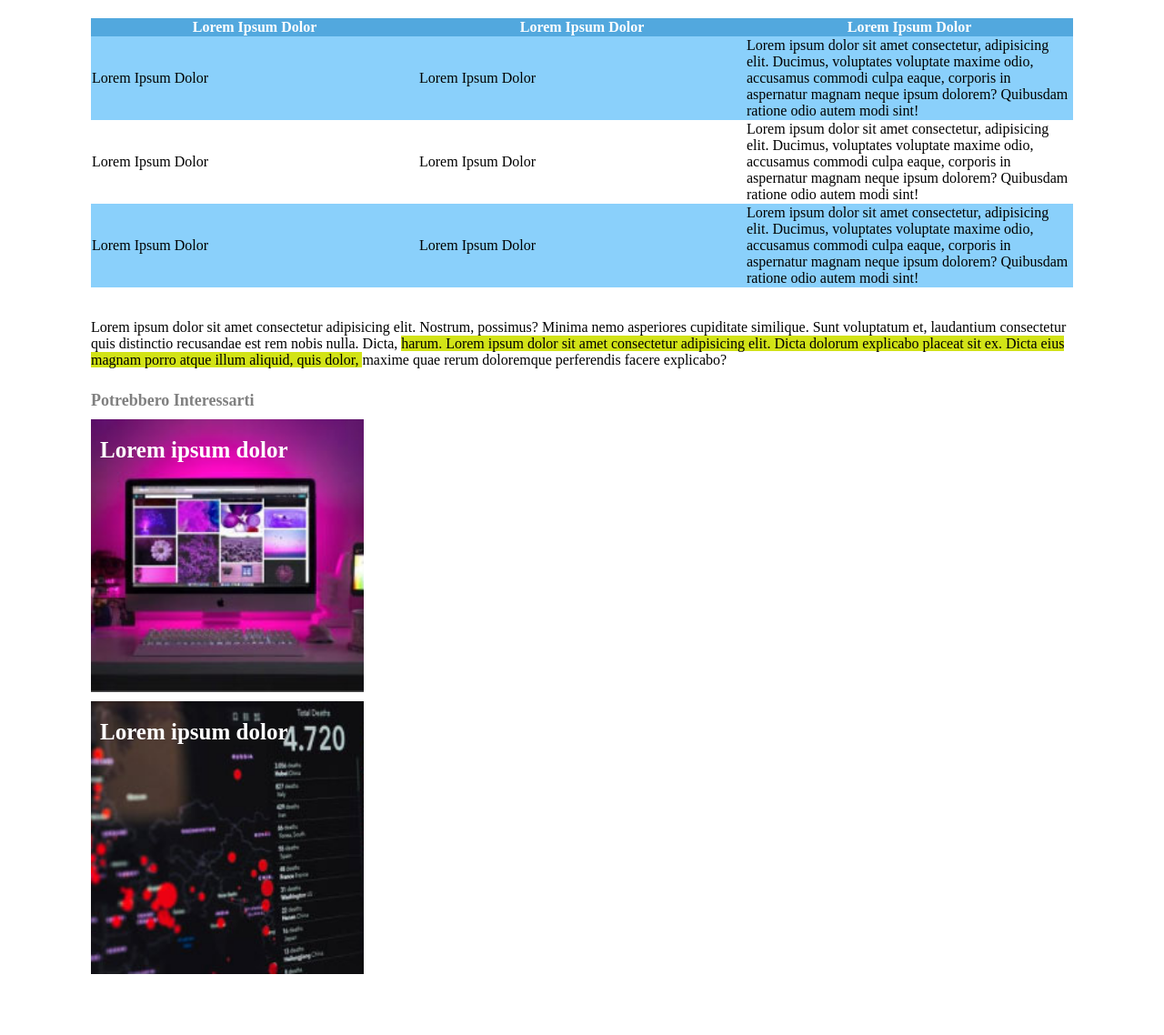
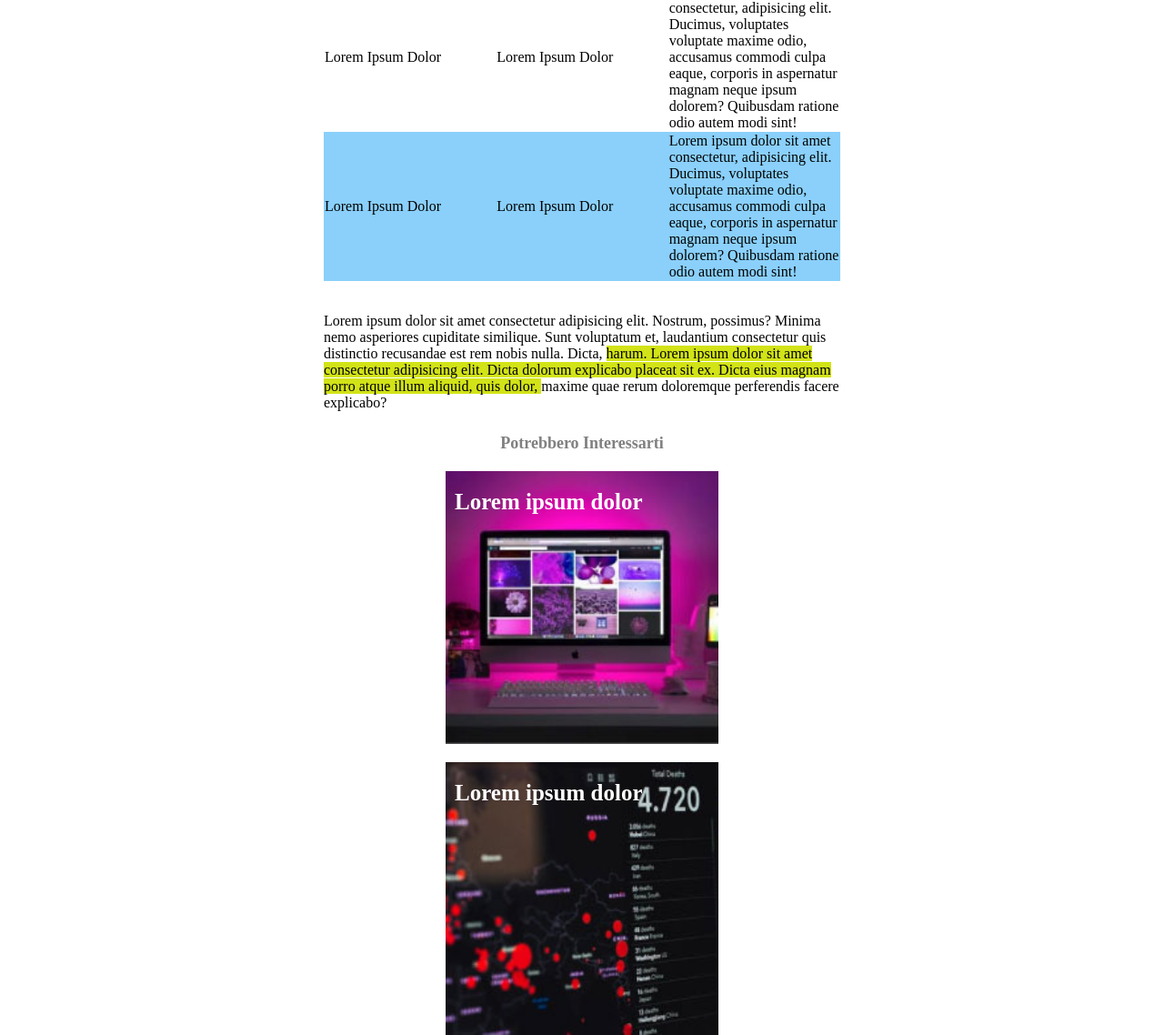
Before and after one commit to feffe17/html-css-booleaner, a plain HTML site: page index.html in a window 1280 px wide. Shown: the part 1952-3090 px from the top of the page at 91% size. Before the commit the page ends 3023 px from the top, so only its background shows below. Drawn offline with Linux system fonts and the light colour scheme.

Commit message:
modifiche per es. bonus

```diff
--- a/index.html
+++ b/index.html
@@ -4,7 +4,7 @@
     <meta charset="UTF-8">
     <meta name="viewport" content="width=device-width, initial-scale=1.0">
     <title>Document</title>
-    <link rel="stylesheet" href="./style.css">
+    <link rel="stylesheet" href="./style_bonus.css">
 
 </head>
 <body>
@@ -19,8 +19,8 @@
             <h1>Internet deve essere al servizio del "bene pubblico" : il manifesto di Tim Berners-Lee</h1>
             <h6>Scritto da <span>The Booleaners</span></h6>
             <span id="data">il 10/10/2020</span>
-            <img src="./img/tim-1.jpg" width="1000px" alt="Scott Henrichsen">
-            <img src="./img/tim-2.jpg" width="800px" alt="Paul Clarke">
+            <img src="./img/tim-1.jpg" width="100%" alt="Scott Henrichsen">
+            <img src="./img/tim-2.jpg" width="100%" alt="Paul Clarke">
             <span class="pic-desc">1st Photo: Jhon S. and James L. Knight Foundation, by Scott Henrichsen</span>
             <span class="pic-desc">2nd Photo: Wikimedia, by Paul Clarke</span>
             <br>
--- /dev/null
+++ b/style_bonus.css
@@ -0,0 +1,132 @@
+/* generici */
+*{
+    margin: 0;
+    box-sizing: border-box;
+}
+
+:root{
+    --primary : #52a8de;
+    --secondary : #8ad0fb;
+    --mark : #d2e317;
+    --note : grey;
+}
+
+body{
+    overflow-x: hidden;
+}
+
+/* header */
+header{
+    background-image: url(./img/pattern.png);
+    width: 100vw;
+    height: 15vh;
+    background-size: contain;
+    background-color: var(--primary);
+    position: sticky;
+    top: 0;
+}
+
+#logo{
+    height: 60%;
+    position: absolute;
+    bottom: 0;
+    left: 100px;
+}
+
+/* main */
+main{
+    margin: auto;
+    padding-left: 100px;
+    padding-right: 100px;
+    width: 60vw;
+
+}
+
+h1{
+    margin-top: 10px;
+    font-size: 40px;
+}
+
+h6{
+    color: var(--note);
+    font-size: large;
+}
+
+h6 > span{
+    color: var(--primary);
+}
+
+#data{
+    color: var(--note);
+    font-size: medium;
+    display: block;
+}
+
+.pic-desc{
+    display: block;
+}
+
+/* sezione paragrafi */
+
+.paragrafi{
+    margin-top: 35px;
+}
+
+p > span{
+    background-color: var(--mark);
+}
+
+.ulist{
+    padding-inline-start:1em;
+}
+
+table{
+    width: 100%;
+    table-layout: fixed;
+    border-collapse: collapse;
+}
+
+thead{
+    color: white;
+    background-color: var(--primary);
+}
+
+tbody tr:first-child{
+    background-color: var(--secondary);
+}
+
+tbody tr:nth-child(3){
+    background-color: var(--secondary);
+}
+
+/* sezion ads */
+
+.ad{
+    margin-top: 25px;
+    text-align: center;
+}
+
+.advertisement{
+    width: 300px;
+    height: 300px;
+    background-size: cover;
+    background-position: center;
+    margin: auto;
+    color: white;
+    font-size: 25px;
+    font-weight: bold;
+    padding-left: 10px;
+    padding-top: 20px;
+}
+
+.uno{
+    background-image: url(./img/monitor.jpg);
+    position: relative;
+    top: 20px;
+}
+
+.due{
+    background-image: url(./img/graph.jpg);
+    position: relative;
+    top: 40px;
+}
```
